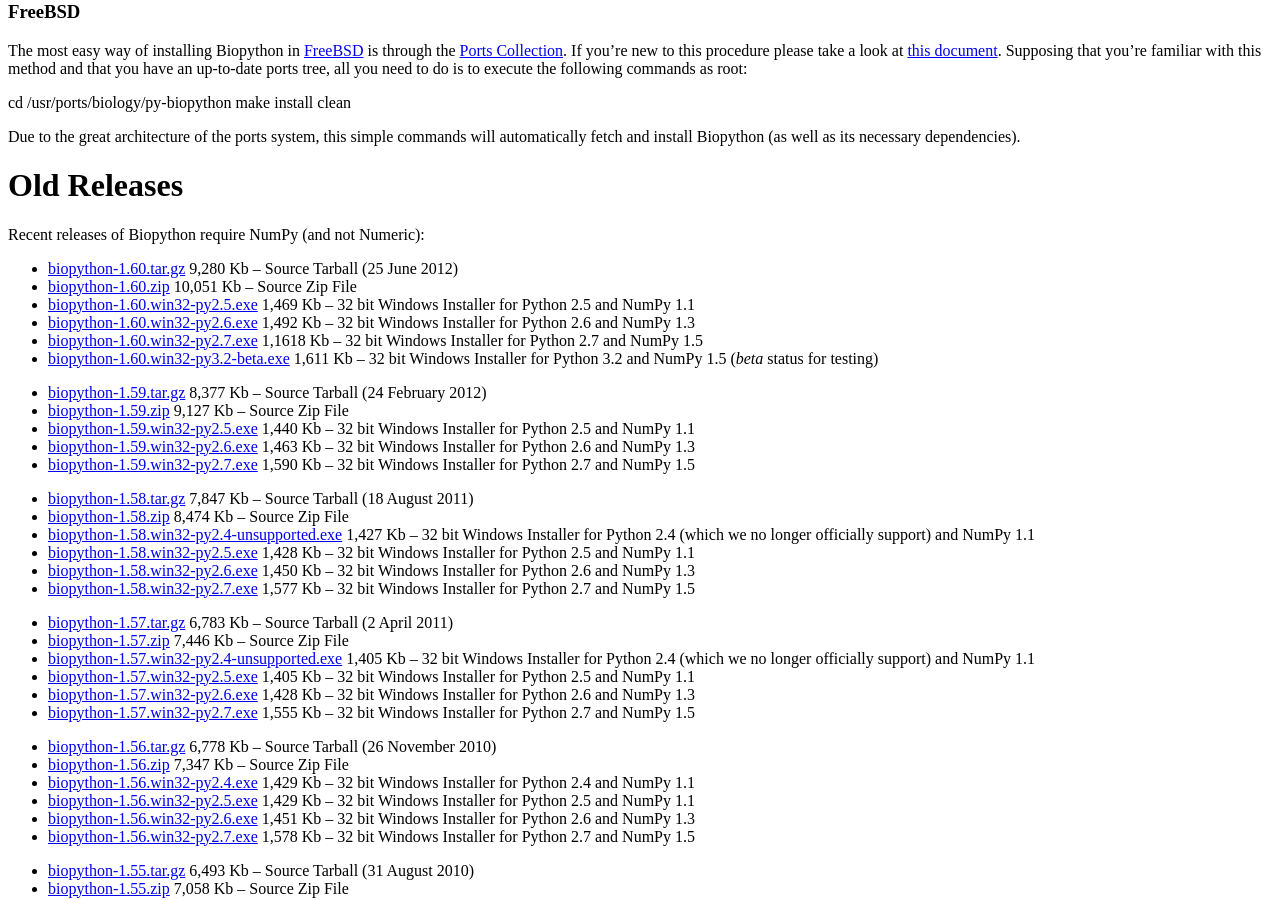
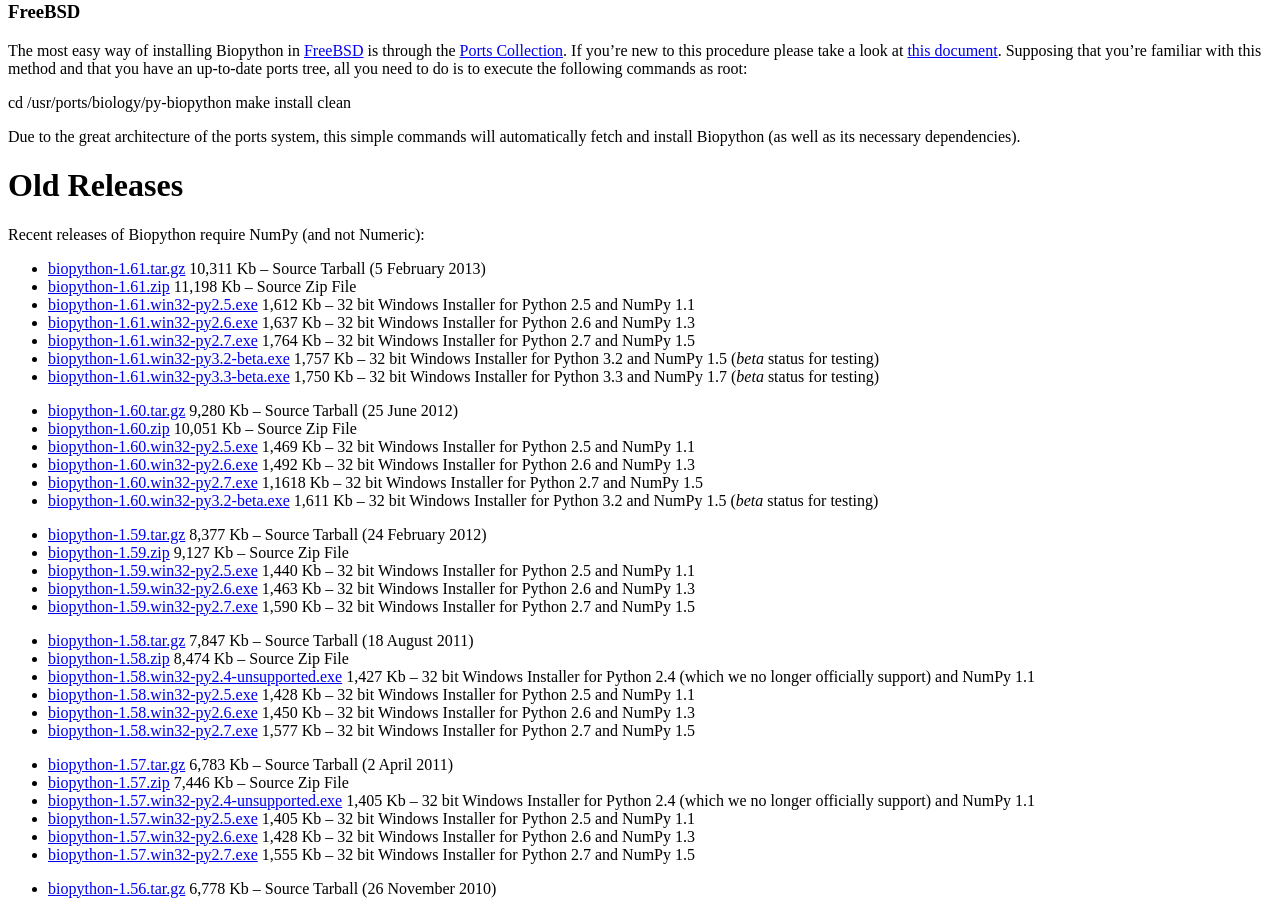
Before and after one commit to biopython/biopython.github.io, a Jekyll site: the page built from wiki/Download.md, in a window 1280 px wide and 900 px high, scrolled down 2367 px. Built offline with Jekyll 4.4.1, drawn with Linux system fonts in a browser that asks for light colours.

Commit message:
Copy 1.61 to old

```diff
--- a/wiki/Download.md
+++ b/wiki/Download.md
@@ -218,6 +218,25 @@ Old Releases
 ============
 
 Recent releases of Biopython require NumPy (and not Numeric):
+
+-   [biopython-1.61.tar.gz](http://biopython.org/DIST/biopython-1.61.tar.gz)
+    10,311 Kb -- Source Tarball (5 February 2013)
+-   [biopython-1.61.zip](http://biopython.org/DIST/biopython-1.61.zip)
+    11,198 Kb -- Source Zip File
+-   [biopython-1.61.win32-py2.5.exe](http://biopython.org/DIST/biopython-1.61.win32-py2.5.exe)
+    1,612 Kb -- 32 bit Windows Installer for Python 2.5 and NumPy 1.1
+-   [biopython-1.61.win32-py2.6.exe](http://biopython.org/DIST/biopython-1.61.win32-py2.6.exe)
+    1,637 Kb -- 32 bit Windows Installer for Python 2.6 and NumPy 1.3
+-   [biopython-1.61.win32-py2.7.exe](http://biopython.org/DIST/biopython-1.61.win32-py2.7.exe)
+    1,764 Kb -- 32 bit Windows Installer for Python 2.7 and NumPy 1.5
+-   [biopython-1.61.win32-py3.2-beta.exe](http://biopython.org/DIST/biopython-1.61.win32-py3.2-beta.exe)
+    1,757 Kb -- 32 bit Windows Installer for Python 3.2 and NumPy 1.5
+    (*beta* status for testing)
+-   [biopython-1.61.win32-py3.3-beta.exe](http://biopython.org/DIST/biopython-1.61.win32-py3.3-beta.exe)
+    1,750 Kb -- 32 bit Windows Installer for Python 3.3 and NumPy 1.7
+    (*beta* status for testing)
+
+<!-- -->
 
 -   [biopython-1.60.tar.gz](http://biopython.org/DIST/biopython-1.60.tar.gz)
     9,280 Kb -- Source Tarball (25 June 2012)
```
Also changed, not shown: 1 other file.
